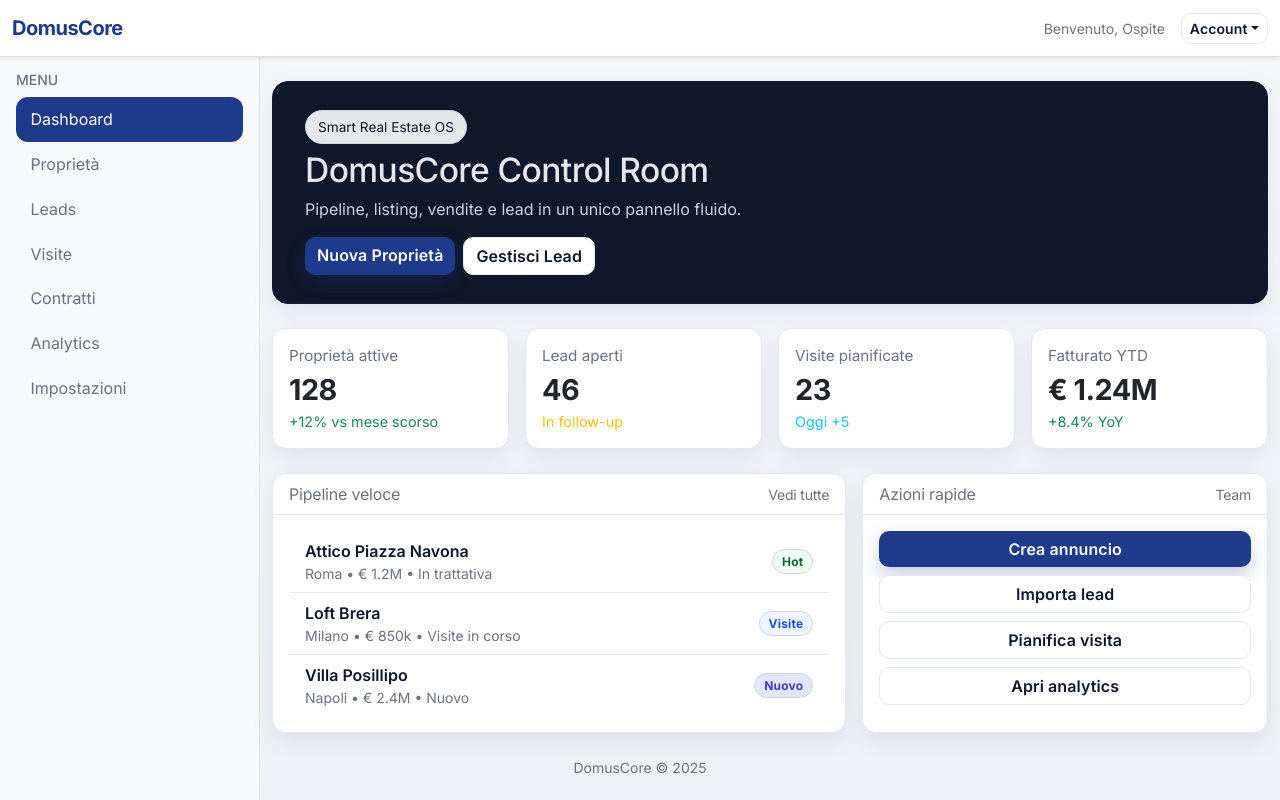
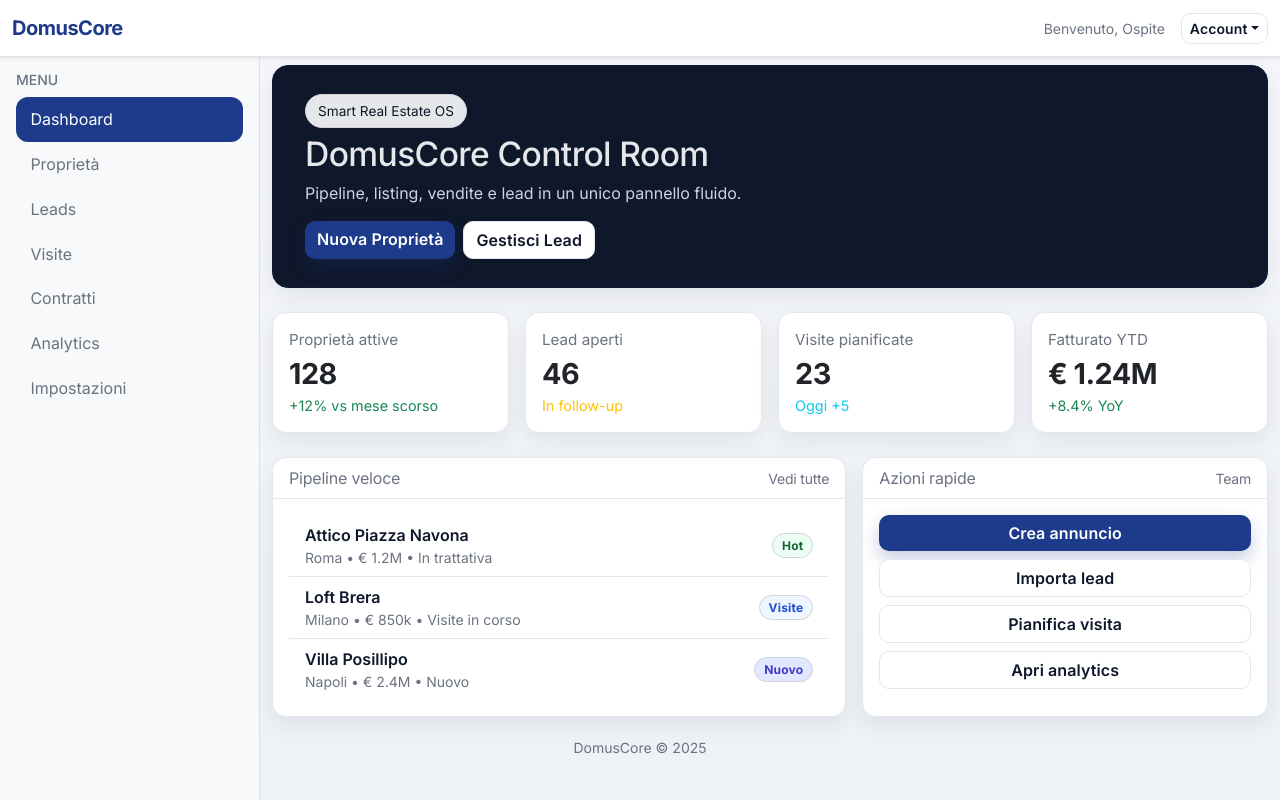
Before and after one commit to agservizi/realmatrix, a PHP site: page /index.php in a window 1280 px wide. Run offline with PHP 8.4, Linux system fonts and the light colour scheme.

Commit message:
feat: Riduci il padding della main section e della container per un layout più compatto

```diff
--- a/public/index.php
+++ b/public/index.php
@@ -15,8 +15,8 @@ $csrf = generate_csrf();
   <?php include __DIR__ . '/../includes/topbar.php'; ?>
   <?php include __DIR__ . '/../includes/sidebar.php'; ?>
 
-  <main style="margin-left:260px; padding-top:16px;">
-    <div class="container-fluid py-2">
+  <main style="margin-left:260px; padding-top:4px;">
+    <div class="container-fluid py-1">
       <section class="hero gradient-shell mb-4">
         <div>
           <div class="badge-soft">Smart Real Estate OS</div>
```
